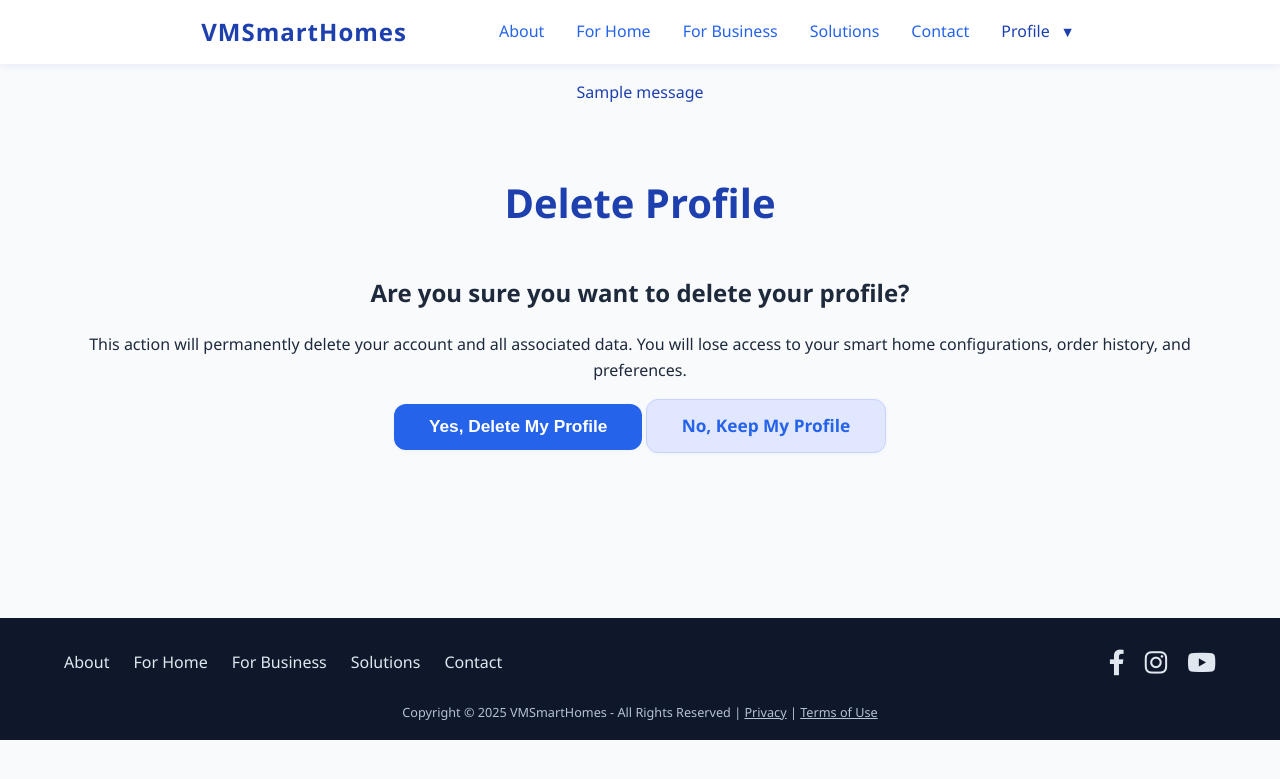
After one commit to vessln/smart_homes, a Django app: page /account/delete-profile/1/ in a window 1280 px wide. The commit adds this page. Shown: the top 779 px of the page. Run offline with Django 5.2, Linux system fonts and the light colour scheme; tables that the repository leaves empty hold one stand-in row (values such as "Sample post"); one stand-in notice (Sample message) is shown.

Commit message:
add delete user functionality - view and delete.html

```diff
--- a/smart_homes/account/urls.py
+++ b/smart_homes/account/urls.py
@@ -1,5 +1,5 @@
 from django.urls import path
-from smart_homes.account.views import RegisterUserView, LoginUserView, ProfileUserView, logout_user
+from smart_homes.account.views import RegisterUserView, LoginUserView, ProfileUserView, DeleteUserView, logout_user
 
 
 urlpatterns = (
@@ -7,4 +7,5 @@ urlpatterns = (
     path("login/", LoginUserView.as_view(), name="login_user"),
     path("logout/", logout_user, name="logout_user"),
     path("profile/<int:pk>/", ProfileUserView.as_view(), name="profile"),
+    path("delete-profile/<int:pk>/", DeleteUserView.as_view(), name="delete_user"),
 )
--- a/smart_homes/account/views.py
+++ b/smart_homes/account/views.py
@@ -5,6 +5,7 @@ from django.views import generic as generic_views
 from django.shortcuts import redirect
 from django.urls import reverse_lazy
 from django.contrib import messages
+from django.contrib.messages import views as messages_views
 from smart_homes.account.forms import LoginUserForm, RegisterUserForm
 
 
@@ -18,16 +19,14 @@ class RegisterUserView(generic_views.CreateView):
     def form_valid(self, form):
         response = super().form_valid(form)
         login(self.request, form.instance)
-        messages.success(self.request, "Registration successful. Welcome!")
+        messages.success(self.request, "You were successfully registered. Welcome!")
         return response
 
 
 class LoginUserView(auth_views.LoginView):
     template_name = "account/login.html"
     form_class = LoginUserForm
-
-    def get_success_url(self):
-        return reverse_lazy("home")
+    success_url = reverse_lazy("home")
 
 
 @login_required
@@ -44,3 +43,11 @@ class ProfileUserView(LoginRequiredMixin, generic_views.DetailView):
 
     def get_object(self, queryset=None):
         return self.request.user
+
+
+
+class DeleteUserView(messages_views.SuccessMessageMixin, generic_views.DeleteView):
+    model = UserModel
+    success_message = "The profile was successfully deleted!"
+    template_name = "account/delete.html"
+    success_url = reverse_lazy("home")
--- a/static/styles.css
+++ b/static/styles.css
@@ -1499,7 +1499,8 @@ select:focus, .input-icon-group select:focus {
 .message {
   list-style: none;
   background: var(--color-bg);
-  color:  var(--color-primary);
+  color:  var(--color-primary-dark);
+  font-weight: 1.2;
 }
 
 .modern-form input[type="text"],
--- /dev/null
+++ b/templates/account/delete.html
@@ -0,0 +1,35 @@
+{% extends "base.html" %}
+
+{% load static %}
+
+{% block title %}Profile | VMSmartHomes{% endblock %}
+
+{% block main_content %}
+
+    <main id="main" tabindex="-1">
+            <section class="delete-hero">
+                <div class="container">
+                    <div class="hero-content">
+                        <h1>Delete Profile</h1>
+
+                        <div class="confirmation-card">
+                            <form action="{% url 'delete_user' pk=request.user.pk %}" method="post">
+                                <h2>Are you sure you want to delete your profile?</h2>
+                                <p class="confirmation-warning">
+                                    This action will permanently delete your account and all associated data.
+                                    You will lose access to your smart home configurations, order history, and preferences.
+                                </p>
+                                <div class="confirmation-actions">
+                                    <button class="btn btn-danger" id="confirm-delete">Yes, Delete My Profile</button>
+                                    <a href="{% url 'profile' pk=request.user.pk %}" class="btn btn-secondary">No, Keep My Profile</a>
+                                </div>
+                                {% csrf_token %}
+                            </form>
+                        </div>
+
+                    </div>
+                </div>
+            </section>
+        </main>
+
+{% endblock %}
--- a/templates/base.html
+++ b/templates/base.html
@@ -51,6 +51,14 @@
         </div>
     </header>
 
+    <div class="form-status" aria-live="polite">
+        {% if messages %}
+            {% for m in messages %}
+                <li class="message {{ m.tags }}">{{ m }}</li>
+            {% endfor %}
+        {% endif %}
+    </div>
+
     {% block main_content %}
     {% endblock %}
 
```
Also changed, not shown: templates/account/profile.html (+4 -7 lines), templates/common/contact.html (+0 -9 lines).
